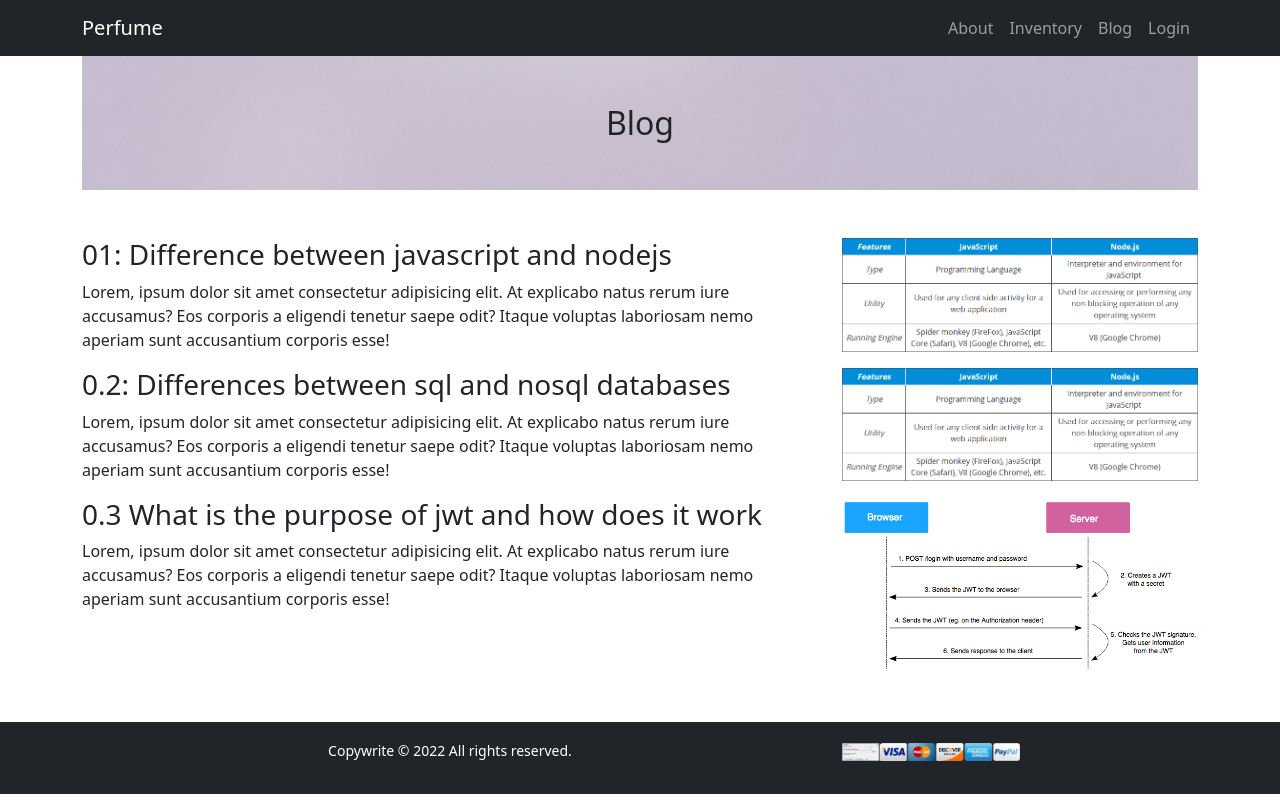
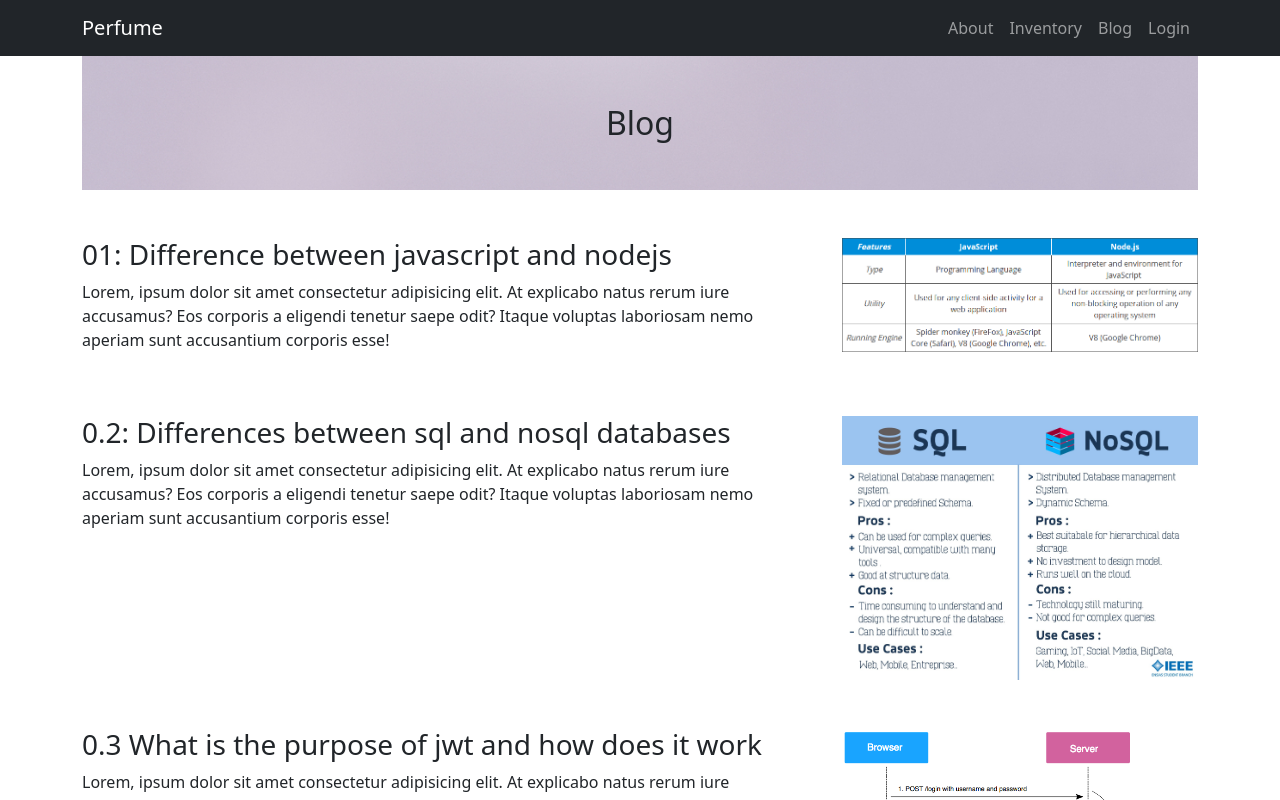
Before and after one commit to prosaiful37/warehouse-management-client-side, a React (Create React App) app: page /blog in a window 1280 px wide. Shown: the top 800 px of the page. Built offline with nearby package versions, Linux system fonts and the light colour scheme; no server answers.

Commit message:
inventory details part basic setup

```diff
--- a/src/App.js
+++ b/src/App.js
@@ -9,6 +9,7 @@ import Footer from './pages/Shared/Footer/Footer';
 import About from './pages/About/About';
 import Login from './pages/Login/Login';
 import Register from './pages/Login/Register/Register';
+import InventoryDetails from './InventoryDetails/InventoryDetails';
 
 
 function App() {
@@ -21,6 +22,9 @@ function App() {
           <Route path='/about' element={<About></About>}></Route>
           <Route path='/login' element={<Login></Login>}></Route>
           <Route path='/register' element={<Register></Register>}></Route>
+
+          <Route path='/inventory/:inventoryId' element={<InventoryDetails></InventoryDetails>}></Route>
+
           <Route path='*' element={<NotFound></NotFound>}></Route>
       </Routes>
       <Footer></Footer>
--- /dev/null
+++ b/src/Hooks/useInventoryDetails.js
@@ -0,0 +1,18 @@
+import { useEffect, useState } from "react"
+
+const useInventoryDetails = (inventoryId) => {
+    const [product, setProduct] = useState();
+
+    useEffect(() => {
+        const url = `http://localhost:5000/product/inventory/${inventoryId}`
+        fetch(url)
+        .then(res => res.json())
+        .then(data => setProduct(data))
+    },[inventoryId])
+
+
+    return [product];
+}
+
+
+export default useInventoryDetails;
--- /dev/null
+++ b/src/InventoryDetails/InventoryDetails.js
@@ -0,0 +1,15 @@
+import React from 'react';
+import { useParams } from 'react-router-dom';
+import useInventoryDetails from '../Hooks/useInventoryDetails';
+
+const InventoryDetails = () => {
+    const {inventoryId} = useParams();
+    const [product] = useInventoryDetails(inventoryId)
+    return (
+        <div>
+            <h2>This is inventory</h2>
+        </div>
+    );
+};
+
+export default InventoryDetails;
--- a/src/pages/Blogs/Blogs.js
+++ b/src/pages/Blogs/Blogs.js
@@ -2,9 +2,9 @@ import React from "react";
 import { Col, Container, Row } from "react-bootstrap";
 import './Blog.css';
 
-import blog1 from '../../images/Blogs/blog1.png'
-import blog2 from '../../images/Blogs/blog2.png'
-import blog3 from '../../images/Blogs/blog3.png'
+import blog1 from '../../images/Blogs/blog1.png';
+import blog2 from '../../images/Blogs/blog2.jpg';
+import blog3 from '../../images/Blogs/blog3.png';
 
 
 const Blogs = () => {
@@ -13,7 +13,7 @@ const Blogs = () => {
         <div className="blogSide mb-5">
             <h2 className="text-center p-5">Blog</h2>
         </div>
-      <Row>
+      <Row className="my-5">
         <Col xs={12} md={8}>
           <div>
               <h3>01: Difference between javascript and nodejs</h3>
@@ -26,7 +26,7 @@ const Blogs = () => {
           </div>
         </Col>
       </Row>
-      <Row>
+      <Row  className="my-5">
         <Col xs={12} md={8}>
           <div>
               <h3>0.2: Differences between sql and nosql databases</h3>
@@ -35,11 +35,11 @@ const Blogs = () => {
         </Col>
         <Col xs={6} md={4}>
           <div>
-              <img className="w-100 img-fluid" src={blog1} alt="" />
+              <img className="w-100 img-fluid" src={blog2} alt="" />
           </div>
         </Col>
       </Row>
-      <Row>
+      <Row  className="my-5">
         <Col xs={12} md={8}>
           <div>
               <h3>0.3 What is the purpose of jwt and how does it work</h3>
--- a/src/pages/Home/Inventory/Inventory.js
+++ b/src/pages/Home/Inventory/Inventory.js
@@ -5,7 +5,7 @@ import Product from '../Product/Product';
 const Inventory = () => {
     const [products, setProducts] = useState([]);
     useEffect(() => {
-        fetch('product.json')
+        fetch('http://localhost:5000/product')
         .then(res => res.json())
         .then(data => setProducts(data))
     },[])
--- a/src/pages/Home/Product/Product.js
+++ b/src/pages/Home/Product/Product.js
@@ -1,8 +1,20 @@
 import React from "react";
 import { Button, Card, Col } from "react-bootstrap";
+import { useNavigate } from 'react-router-dom';
 
 const Product = ({ product }) => {
-  const { name, img, description, price, quantity, supplierName } = product;
+  const {_id, name, img, description, price, quantity, supplierName } = product;
+  const navigete = useNavigate();
+
+
+
+  // navigate to single inventory
+  const navigateToInventory = (id) => {
+    navigete(`/inventory/${id}`);
+  }
+
+
+
   return (
     <Col>
       <Card className="bg-light shadow border-4">
@@ -25,7 +37,7 @@ const Product = ({ product }) => {
                      variant="primary" size="lg">
                     Book: {name}  <span><FaArrowRight></FaArrowRight></span>
                 </Button>{' '} */}
-          <Button className="d-block w-100" variant="outline-danger" size="lg">
+          <Button onClick={() => navigateToInventory(_id)} className="d-block w-100" variant="outline-danger" size="lg">
             UPDATE
           </Button>
         </Card.Body>
```
